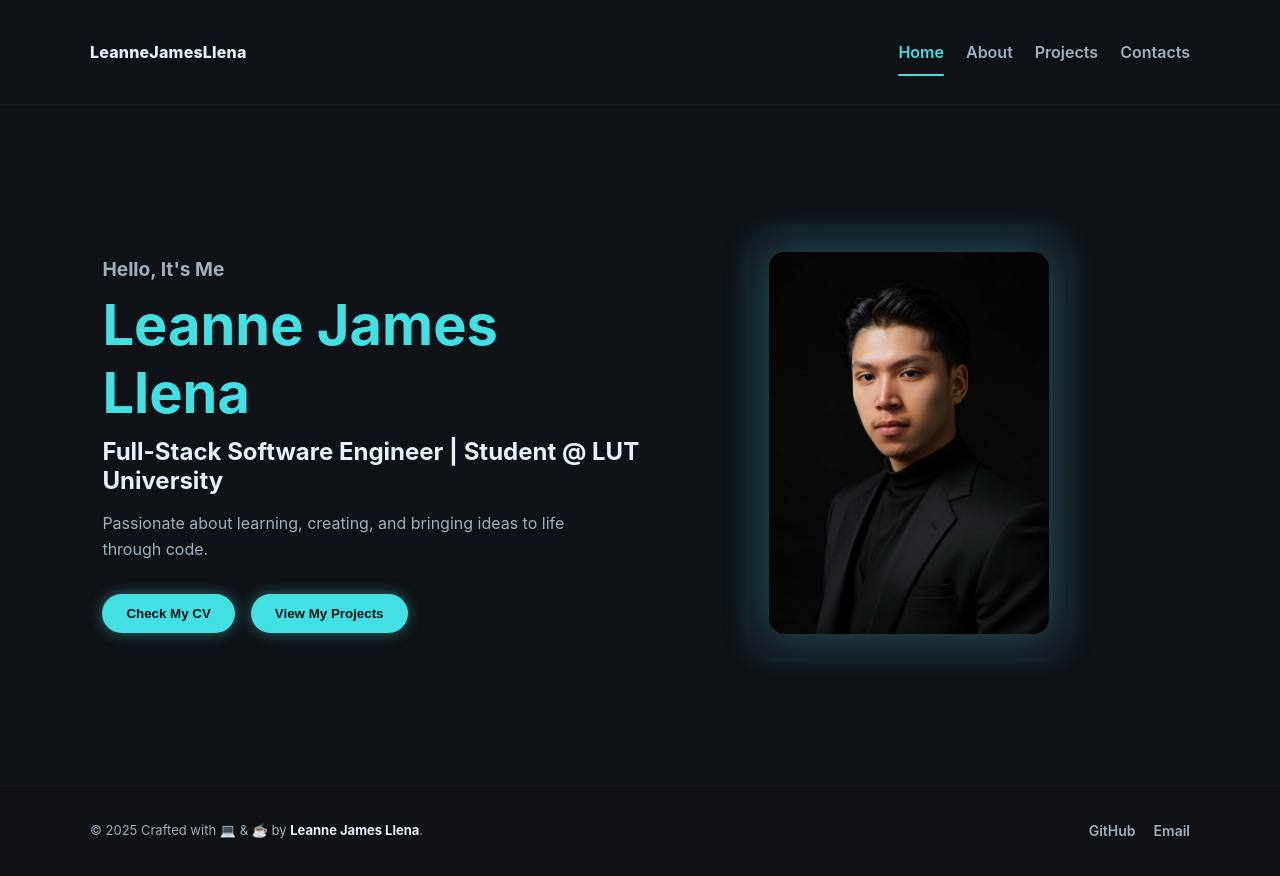
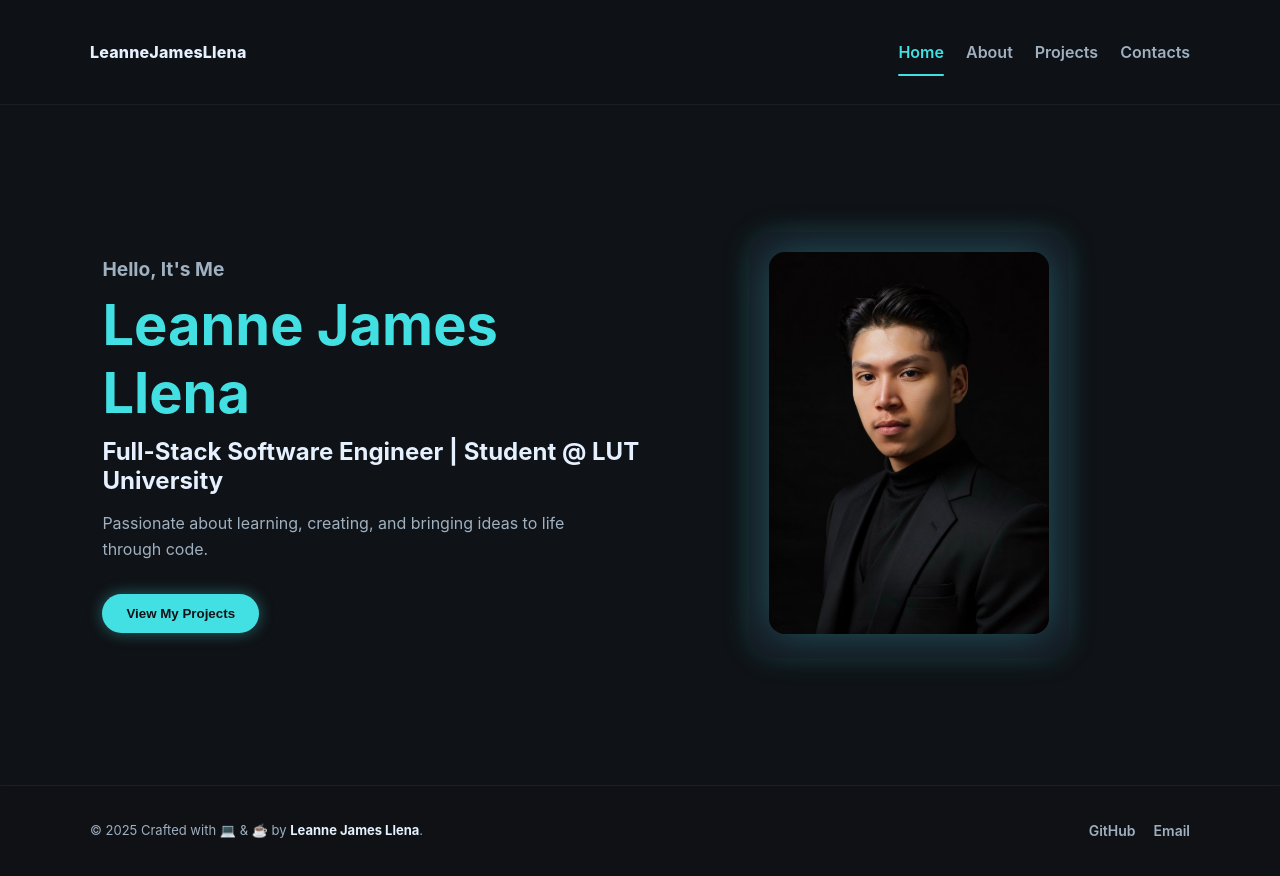
Before and after one commit to LeanneJamesLlena/Portfolio-Website, a React (Vite) app: page / in a window 1280 px wide. Built offline with nearby package versions, Linux system fonts and the light colour scheme.

Commit message:
Temporarily commented out button that shows cv

```diff
--- a/src/routes/Contact/Contact.jsx
+++ b/src/routes/Contact/Contact.jsx
@@ -95,10 +95,10 @@ function Contact() {
             <a href="https://github.com/LeanneJamesLlena" target="_blank" rel="noreferrer" className={s.social}>
               GitHub
             </a>
-            <span className={s.dot} aria-hidden>•</span>
+            {/* <span className={s.dot} aria-hidden>•</span>
             <a href="/cv/Resume_LeanneJamesLlena_2026.pdf" target="_blank" rel="noreferrer" className={s.social}>
               Check my CV
-            </a>
+            </a> */}
           </div>
         </div>
       </aside>
--- a/src/routes/Home/Home.jsx
+++ b/src/routes/Home/Home.jsx
@@ -21,9 +21,9 @@ function Home() {
           Passionate about learning, creating, and bringing ideas to life through code.
         </p>
         <div className={s.buttonContainer}>
-          <a href="/cv/Resume_LeanneJamesLlena_2026.pdf" target="_blank" rel="noopener noreferrer">
+          {/* <a href="/cv/Resume_LeanneJamesLlena_2026.pdf" target="_blank" rel="noopener noreferrer">
             <button className={s.cvButton}>Check My CV</button>
-          </a>
+          </a> */}
           <Link to="/projects">
             <button className={s.cvButton}>View My Projects</button>
           </Link>
```
